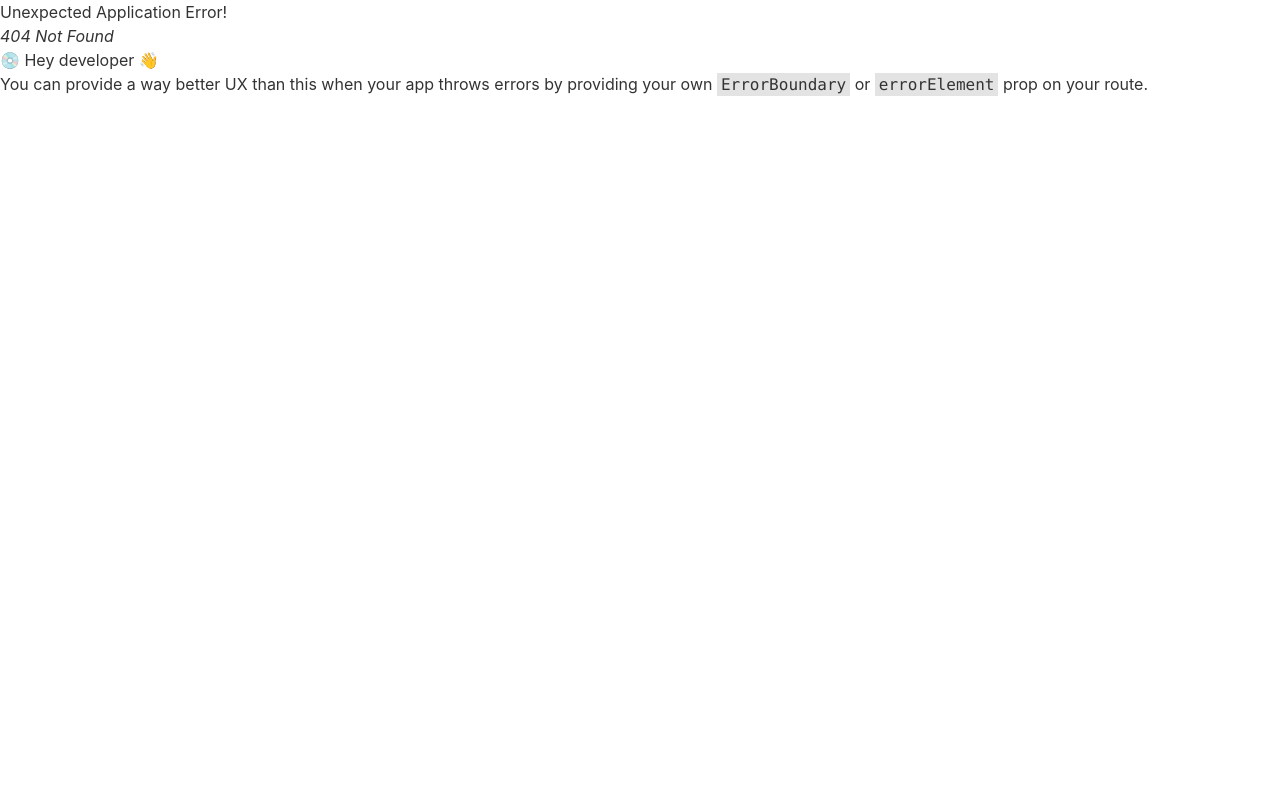
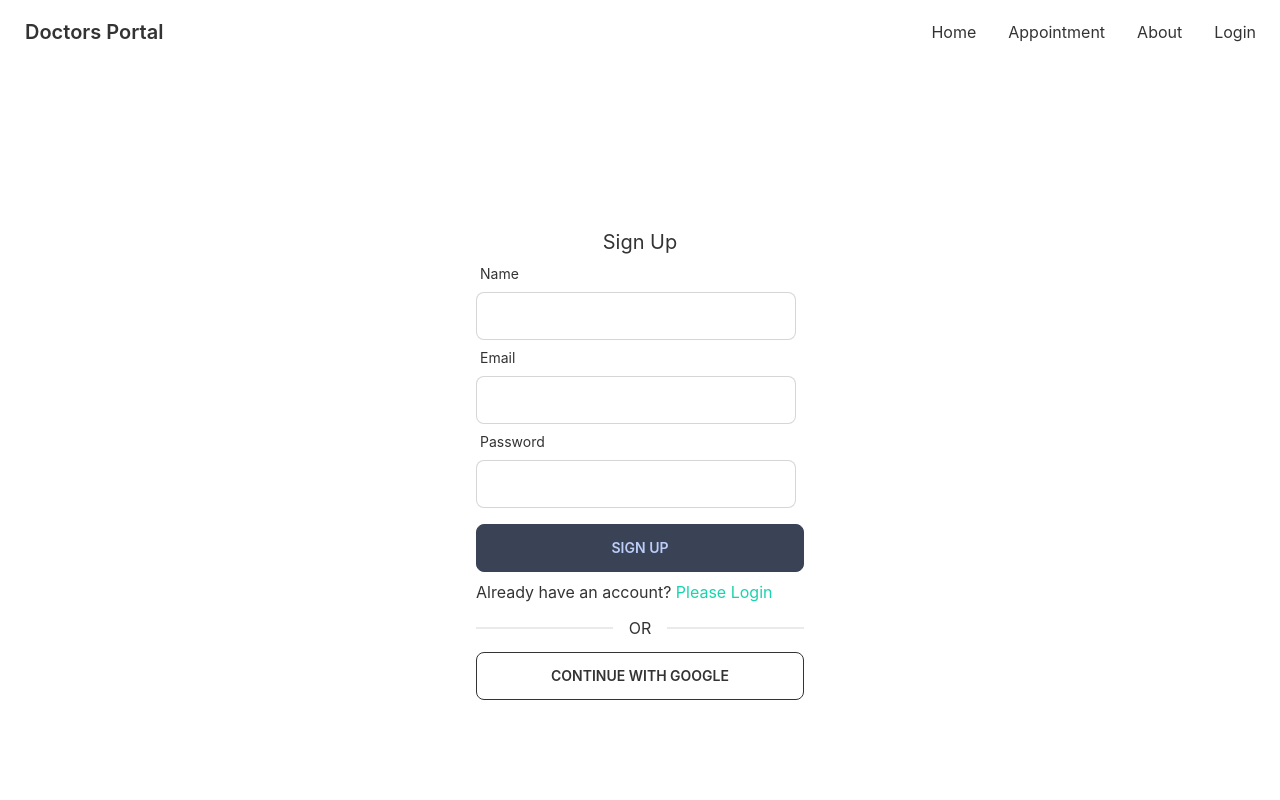
Before and after one commit to Anas-Mahmud/doctors-portal-client, a React (Create React App) app: page /signup in a window 1280 px wide. Before the commit this address had no page. Shown: the top 800 px of the page. Built offline with nearby package versions, Linux system fonts and the light colour scheme; no server answers.

Commit message:
module 73-8

```diff
--- a/package.json
+++ b/package.json
@@ -8,9 +8,12 @@
     "@testing-library/user-event": "^13.5.0",
     "daisyui": "^2.39.1",
     "date-fns": "^2.29.3",
+    "firebase": "^9.14.0",
     "react": "^18.2.0",
     "react-day-picker": "^8.3.6",
     "react-dom": "^18.2.0",
+    "react-hook-form": "^7.39.3",
+    "react-hot-toast": "^2.4.0",
     "react-router-dom": "^6.4.3",
     "react-scripts": "5.0.1",
     "web-vitals": "^2.1.4"
--- a/src/App.js
+++ b/src/App.js
@@ -1,3 +1,4 @@
+import { Toaster } from 'react-hot-toast';
 import { RouterProvider } from 'react-router-dom';
 import './App.css';
 import router from './Routes/Routes';
@@ -6,6 +7,7 @@ function App() {
   return (
     <div className='max-w-[1440px] mx-auto'>
       <RouterProvider router={router}></RouterProvider>
+      <Toaster></Toaster>
     </div>
   );
 }
--- /dev/null
+++ b/src/contexts/AuthProvider.js
@@ -0,0 +1,50 @@
+import React, { createContext, useEffect, useState } from 'react';
+import { createUserWithEmailAndPassword, getAuth, onAuthStateChanged, signInWithEmailAndPassword, signOut, updateProfile } from 'firebase/auth';
+import app from '../firebase/firebase.config';
+
+export const AuthContext = createContext();
+const auth = getAuth(app);
+
+const AuthProvider = ({ children }) => {
+    const [user, setUser] = useState(null);
+
+    const createUser = (email, password) => {
+        return createUserWithEmailAndPassword(auth, email, password);
+    };
+
+    const signIn = (email, password) => {
+        return signInWithEmailAndPassword(auth, email, password)
+    };
+
+    const updateUser = (userInfo) => {
+        return updateProfile(user, userInfo);
+    }
+
+    const logOut = () => {
+        return signOut(auth);
+    }
+
+    useEffect(() => {
+        const unsubscribe = onAuthStateChanged(auth, currentUser => {
+            console.log('user observing');
+            setUser(currentUser);
+        });
+
+        return () => unsubscribe();
+    }, [])
+
+    const authInfo = {
+        createUser,
+        updateUser,
+        signIn,
+        logOut,
+        user,
+    }
+    return (
+        <AuthContext.Provider value={authInfo}>
+            {children}
+        </AuthContext.Provider>
+    );
+};
+
+export default AuthProvider;
--- /dev/null
+++ b/src/firebase/firebase.config.js
@@ -0,0 +1,18 @@
+// Import the functions you need from the SDKs you need
+import { initializeApp } from "firebase/app";
+// TODO: Add SDKs for Firebase products that you want to use
+// https://firebase.google.com/docs/web/setup#available-libraries
+
+// Your web app's Firebase configuration
+const firebaseConfig = {
+    apiKey: process.env.REACT_APP_apiKey,
+    authDomain: process.env.REACT_APP_authDomain,
+    projectId: process.env.REACT_APP_projectId,
+    storageBucket: process.env.REACT_APP_storageBucket,
+    messagingSenderId: process.env.REACT_APP_messagingSenderId,
+    appId: process.env.REACT_APP_appId,
+};
+
+// Initialize Firebase
+const app = initializeApp(firebaseConfig);
+export default app;
--- a/src/index.js
+++ b/src/index.js
@@ -4,11 +4,14 @@ import './index.css';
 import App from './App';
 import reportWebVitals from './reportWebVitals';
 import 'react-day-picker/dist/style.css';
+import AuthProvider from './contexts/AuthProvider';
 
 const root = ReactDOM.createRoot(document.getElementById('root'));
 root.render(
   <React.StrictMode>
-    <App />
+    <AuthProvider>
+      <App />
+    </AuthProvider>
   </React.StrictMode>
 );
 
--- /dev/null
+++ b/src/pages/Dashboard/Dashboard/Dashboard.js
@@ -0,0 +1,11 @@
+import React from 'react';
+
+const Dashboard = () => {
+    return (
+        <div>
+            <h2>coming soooon</h2>
+        </div>
+    );
+};
+
+export default Dashboard;
--- a/src/pages/Login/Login.js
+++ b/src/pages/Login/Login.js
@@ -1,9 +1,61 @@
-import React from 'react';
+import React, { useContext, useState } from 'react';
+import { useForm } from 'react-hook-form';
+import { Link } from 'react-router-dom';
+import { AuthContext } from '../../contexts/AuthProvider';
 
 const Login = () => {
+    const { register, formState: { errors }, handleSubmit } = useForm();
+    const { signIn } = useContext(AuthContext);
+    const [loginError, setLoginError] = useState('');
+
+    const handleLogin = data => {
+        console.log(data);
+        setLoginError('');
+        signIn(data.email, data.password)
+            .then(result => {
+                const user = result.user;
+                console.log(user);
+            })
+            .catch(err => {
+                console.error(err.message);
+                setLoginError(err.message);
+            })
+    }
+
     return (
-        <div>
-            <h2>this is login</h2>
+        <div className='h-[800px] flex justify-center items-center'>
+            <div className='w-96 p-7'>
+                <h2 className='text-xl text-center'>Login</h2>
+                <form onSubmit={handleSubmit(handleLogin)}>
+                    <div className="form-control w-full max-w-xs">
+                        <label className="label"><span className="label-text">Email</span></label>
+                        <input type="text"
+                            {...register("email", {
+                                required: "Email Address is required"
+                            })}
+                            className="input input-bordered w-full max-w-xs" />
+                        {errors.email && <p className='text-red-600'>{errors.email?.message}</p>}
+                    </div>
+                    <div className="form-control w-full max-w-xs">
+                        <label className="label"><span className="label-text">Password</span></label>
+                        <input type="password"
+                            {...register("password", {
+                                required: "Password is required",
+                                minLength: { value: 6, message: 'password must be 6 characters or longer' }
+                            })}
+                            className="input input-bordered w-full max-w-xs" />
+                        {errors.password && <p className='text-red-600'>{errors.password?.message}</p>}
+                        <label className="label"><span className="label-text">Forget Password?</span></label>
+                    </div>
+                    <input className='btn btn-accent w-full' type="submit" value="Login" />
+                    <div>
+                        {loginError && <p className='text-red-600'>{loginError}</p>}
+                    </div>
+                </form>
+                <p className='mt-2'>New to Doctors Portal?<Link className='text-secondary' to={'/signup'}> Create new account</Link></p>
+                <div className="divider">OR</div>
+                <button className='btn btn-outline w-full'>CONTINUE WITH GOOGLE</button>
+            </div>
         </div>
     );
 };
--- a/src/pages/Shared/Navbar/Navbar.js
+++ b/src/pages/Shared/Navbar/Navbar.js
@@ -1,13 +1,27 @@
-import React from 'react';
+import React, { useContext } from 'react';
 import { Link } from 'react-router-dom';
+import { AuthContext } from '../../../contexts/AuthProvider';
 
 const Navbar = () => {
+    const { user, logOut } = useContext(AuthContext);
+
+    const handleLogOut = () => {
+        logOut()
+            .then(() => { })
+            .catch(err => console.error(err))
+    }
 
     const menuItem = <React.Fragment>
         <li><Link to={'/'}>Home</Link></li>
         <li><Link to={'/appointment'}>Appointment</Link></li>
         <li><Link to={'/about'}>About</Link></li>
-        <li><Link to={'/login'}>Login</Link></li>
+        {user?.uid ?
+            <>
+                <li><Link to={'/dashboard'}>Dashboard</Link></li>
+                <li><button onClick={handleLogOut}>Sign out</button></li>
+            </>
+            : <li><Link to={'/login'}>Login</Link></li>
+        }
     </React.Fragment>
 
     return (
--- /dev/null
+++ b/src/pages/SignUp/SignUp.js
@@ -0,0 +1,72 @@
+import React, { useContext, useState } from 'react';
+import { useForm } from 'react-hook-form';
+import toast from 'react-hot-toast';
+import { Link } from 'react-router-dom';
+import { AuthContext } from '../../contexts/AuthProvider';
+
+const SignUp = () => {
+    const { register, handleSubmit, formState: { errors } } = useForm();
+    const { createUser, updateUser } = useContext(AuthContext);
+    const [signUpError, setSignUpError] = useState('');
+
+    const handleSignUp = data => {
+        console.log(data);
+        setSignUpError('');
+        createUser(data.email, data.password)
+            .then(result => {
+                const user = result.user;
+                console.log(user);
+                toast('User Created Successfully.')
+                const userinfo = {
+                    displayInfo: data.name
+                };
+                updateUser(userinfo)
+                    .then(() => { })
+                    .catch(err => console.error(err))
+            })
+            .catch(err => {
+                console.error(err)
+                setSignUpError(err.message);
+            })
+    };
+
+    return (
+        <div className='h-[800px] flex justify-center items-center'>
+            <div className='w-96 p-7'>
+                <h2 className='text-xl text-center'>Sign Up</h2>
+                <form onSubmit={handleSubmit(handleSignUp)}>
+                    <div className="form-control w-full max-w-xs">
+                        <label className="label"><span className="label-text">Name</span></label>
+                        <input type="text" {...register("name", {
+                            required: "name is required"
+                        })} className="input input-bordered w-full max-w-xs" />
+                        {errors.name && <p className='text-red-600'>{errors.name.message}</p>}
+                    </div>
+                    <div className="form-control w-full max-w-xs">
+                        <label className="label"><span className="label-text">Email</span></label>
+                        <input type="email" {...register("email", {
+                            required: true
+                        })} className="input input-bordered w-full max-w-xs" />
+                        {errors.email && <p className='text-red-600'>{errors.email.message}</p>}
+                    </div>
+                    <div className="form-control w-full max-w-xs">
+                        <label className="label"><span className="label-text">Password</span></label>
+                        <input type="password" {...register("password", {
+                            required: "password is required",
+                            minLength: { value: 6, message: "password must be 6 character long" },
+                            pattern: { value: /(?=.*[A-Z])(?=.*[!@#$&*])(?=.*[0-9])/, message: "password must be uppercase number and special characters" }
+                        })} className="input input-bordered w-full max-w-xs" />
+                        {errors.password && <p className='text-red-600'>{errors.password.message}</p>}
+                    </div>
+                    <input className='btn btn-accent w-full mt-4' type="submit" value="Sign Up" />
+                    {signUpError && <p className='text-red-600'>{signUpError}</p>}
+                </form>
+                <p className='mt-2'>Already have an account? <Link className='text-secondary' to={'/login'}> Please Login</Link></p>
+                <div className="divider">OR</div>
+                <button className='btn btn-outline w-full'>CONTINUE WITH GOOGLE</button>
+            </div>
+        </div>
+    );
+};
+
+export default SignUp;
```
Also changed, not shown: src/Routes/Routes.js (+10 -0 lines), 1 other file (tests, documents, lock files or other folders).
